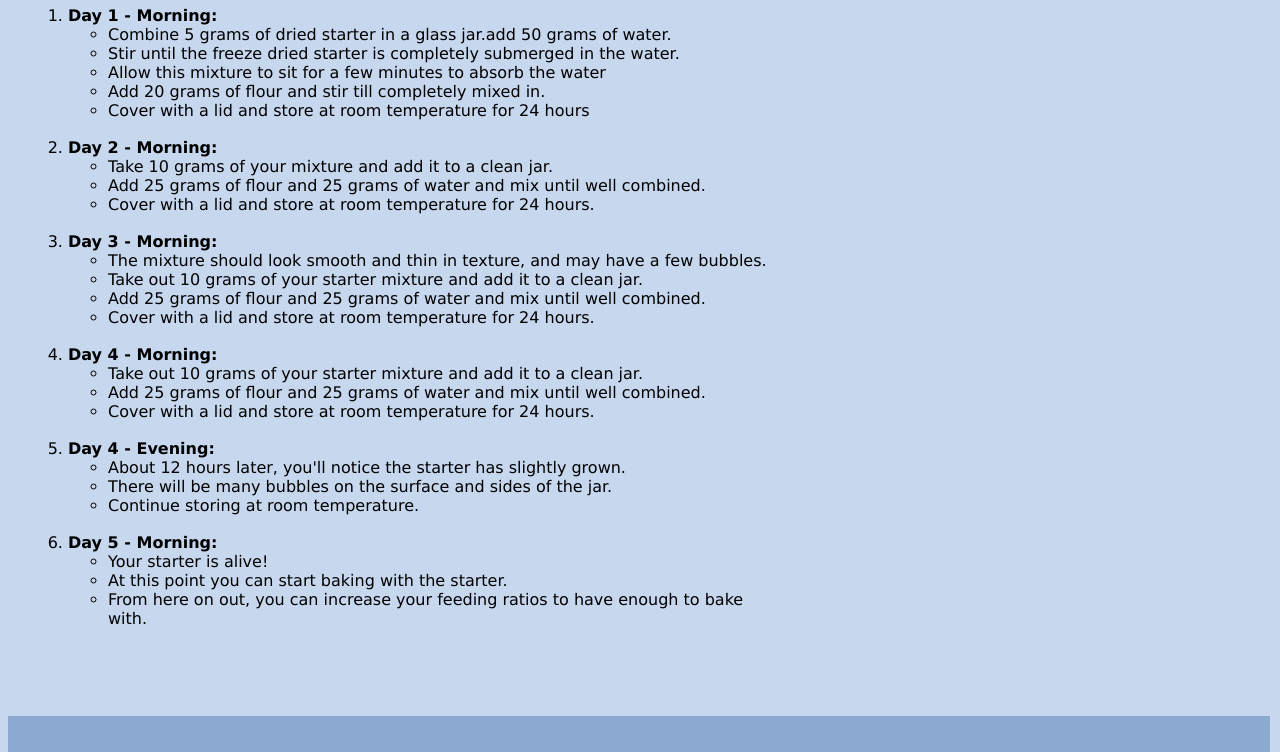
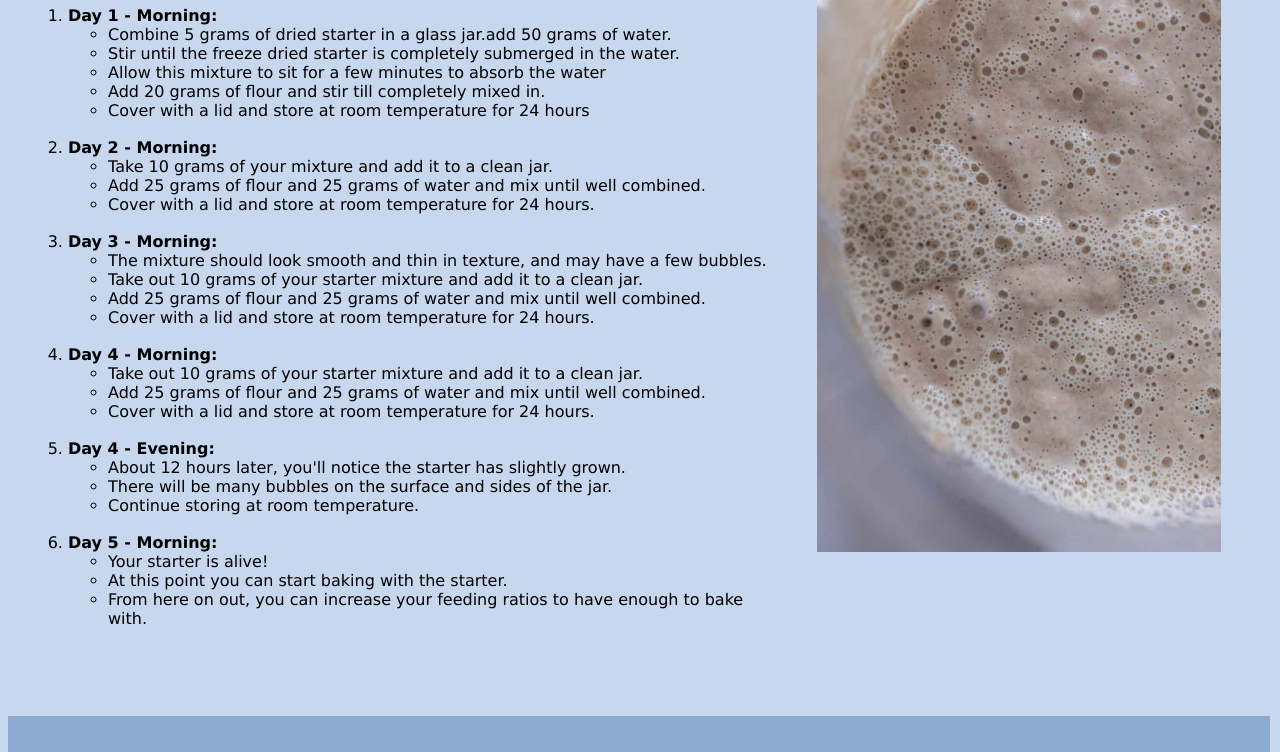
Before and after one commit to tatematley/IS201, a plain HTML site: page interest.html in a window 1280 px wide. Shown: the part 102-854 px from the top of the page. Drawn offline with Linux system fonts and the light colour scheme; the site is published under a folder, as on GitHub Pages, so addresses that start at the root find nothing.

Commit message:
Update interest.html

```diff
--- a/interest.html
+++ b/interest.html
@@ -25,7 +25,7 @@
 
     <!-- image -->
     <div class="image">
-        <img src="/assets/img/starter.jpeg" height="150" alt="Sourdough Starter"></a>
+        <img src="assets/img/starter.jpeg" height="150" alt="Sourdough Starter"></a>
     </div>
     <div class="content_container">
         <div class="text">
```
